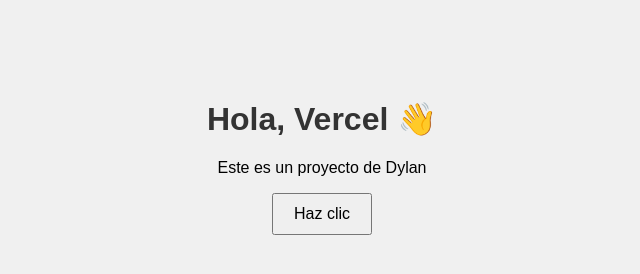
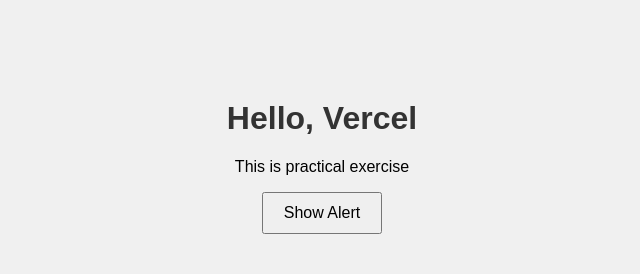
Before and after one commit to Strik412/Vercel, a plain HTML site: page index.html in a window 1280 px wide. Shown: the whole page, without its empty margins (318-958 px from the left). Drawn offline with Linux system fonts and the light colour scheme.

Commit message:
Update HTML content and title to English

```diff
--- a/index.html
+++ b/index.html
@@ -3,13 +3,13 @@
 <head>
   <meta charset="UTF-8" />
   <meta name="viewport" content="width=device-width, initial-scale=1.0" />
-  <title>Mi Proyecto de distribuida</title>
+  <title>My distributed project</title>
   <link rel="stylesheet" href="styles.css" />
 </head>
 <body>
-  <h1>Hola, Vercel 👋</h1>
-  <p>Este es un proyecto de Dylan</p>
-  <button onclick="mostrarMensaje()">Haz clic</button>
+  <h1>Hello, Vercel</h1>
+  <p>This is practical exercise</p>
+  <button onclick="mostrarMensaje()">Show Alert</button>
   <script src="script.js"></script>
 </body>
 </html>
```
